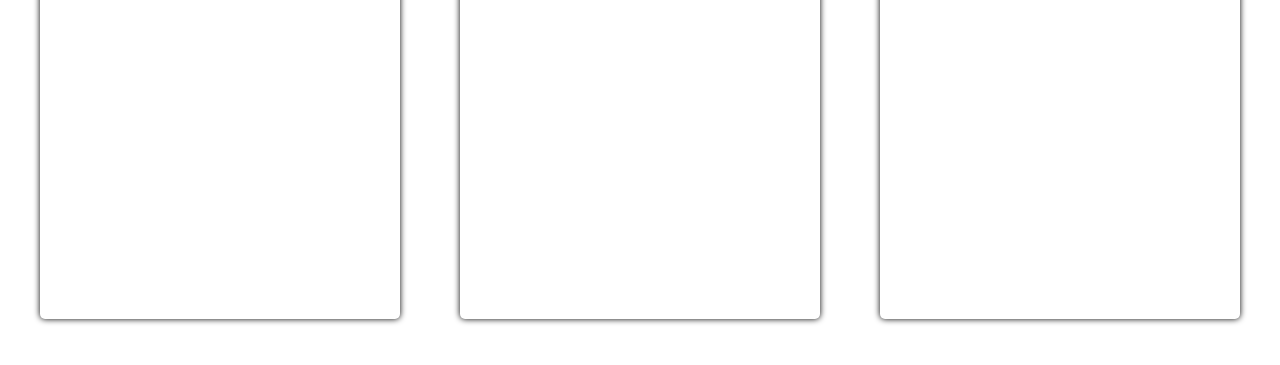
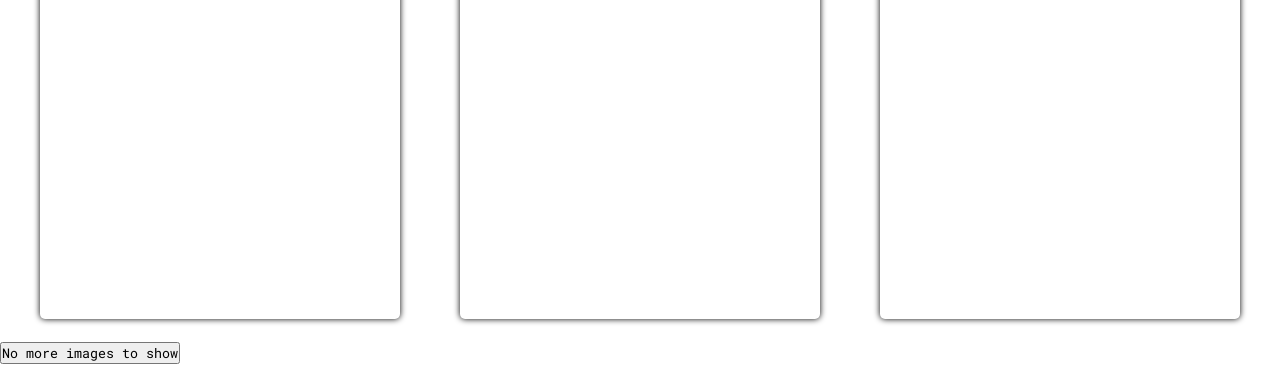
Before and after one commit to maso17271/Photo-Gallery, a plain HTML site: page index.html in a window 1280 px wide. Shown: the part 631-996 px from the top of the page. Before the commit the page ends 970 px from the top, so only its background shows below. Drawn offline with Linux system fonts and the light colour scheme.

Commit message:
Update index.html
Changed view more button to no more to show button.

```diff
--- a/index.html
+++ b/index.html
@@ -53,7 +53,7 @@
       </div>
     </div>
 
-    <button id="view-more-button">No more images to show</button>
+    <button id="no-more-button">No more images to show</button>
 
     <!-- Linking up the javascript file-->
     <script src="script.js"></script>
```
